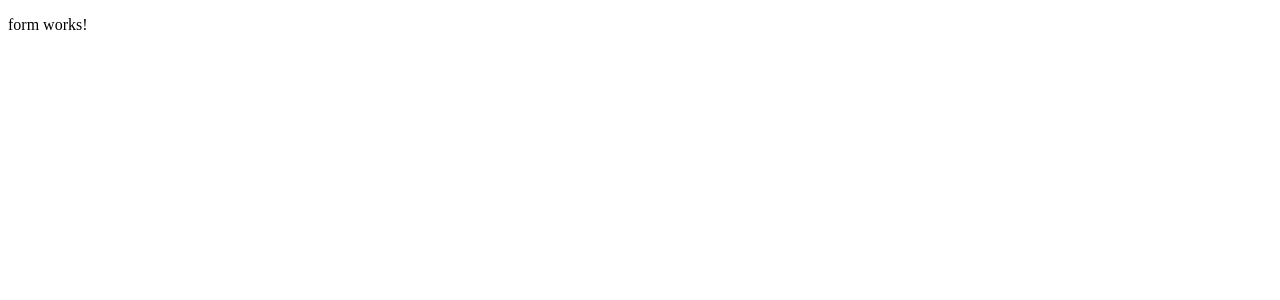
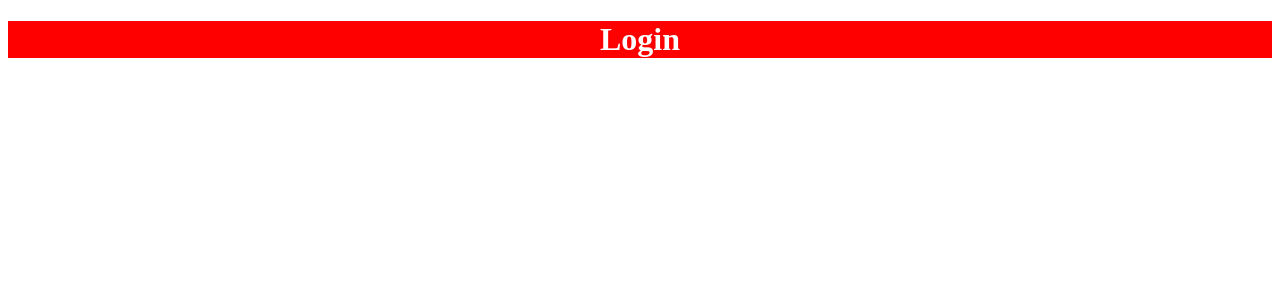
Before and after one commit to Preksha0821/reactive-form, an Angular app: page / in a window 1280 px wide. Shown: the top 300 px of the page. Built offline with nearby package versions, Linux system fonts and the light colour scheme.

Commit message:
generate header component and design app header

```diff
--- a/src/app/app.module.ts
+++ b/src/app/app.module.ts
@@ -3,11 +3,13 @@
 
 import { AppComponent } from './app.component';
 import { FormComponent } from './form/form.component';
+import { HeaderComponent } from './header/header.component';
 
 @NgModule({
   declarations: [
     AppComponent,
-    FormComponent
+    FormComponent,
+    HeaderComponent
   ],
   imports: [
     BrowserModule
--- a/src/app/form/form.component.html
+++ b/src/app/form/form.component.html
@@ -1,3 +1 @@
-<p>
-  form works!
-</p>
+<app-header></app-header>
--- /dev/null
+++ b/src/app/header/header.component.css
@@ -0,0 +1,5 @@
+.header {
+  text-align: center;
+  color: white;
+  background-color: red;
+}
--- /dev/null
+++ b/src/app/header/header.component.html
@@ -0,0 +1 @@
+<h1 class="header">Login</h1>
--- /dev/null
+++ b/src/app/header/header.component.ts
@@ -0,0 +1,15 @@
+import { Component, OnInit } from '@angular/core';
+
+@Component({
+  selector: 'app-header',
+  templateUrl: './header.component.html',
+  styleUrls: ['./header.component.css']
+})
+export class HeaderComponent implements OnInit {
+
+  constructor() { }
+
+  ngOnInit() {
+  }
+
+}
```
Also changed, not shown: 1 other file (tests, documents, lock files or other folders).
